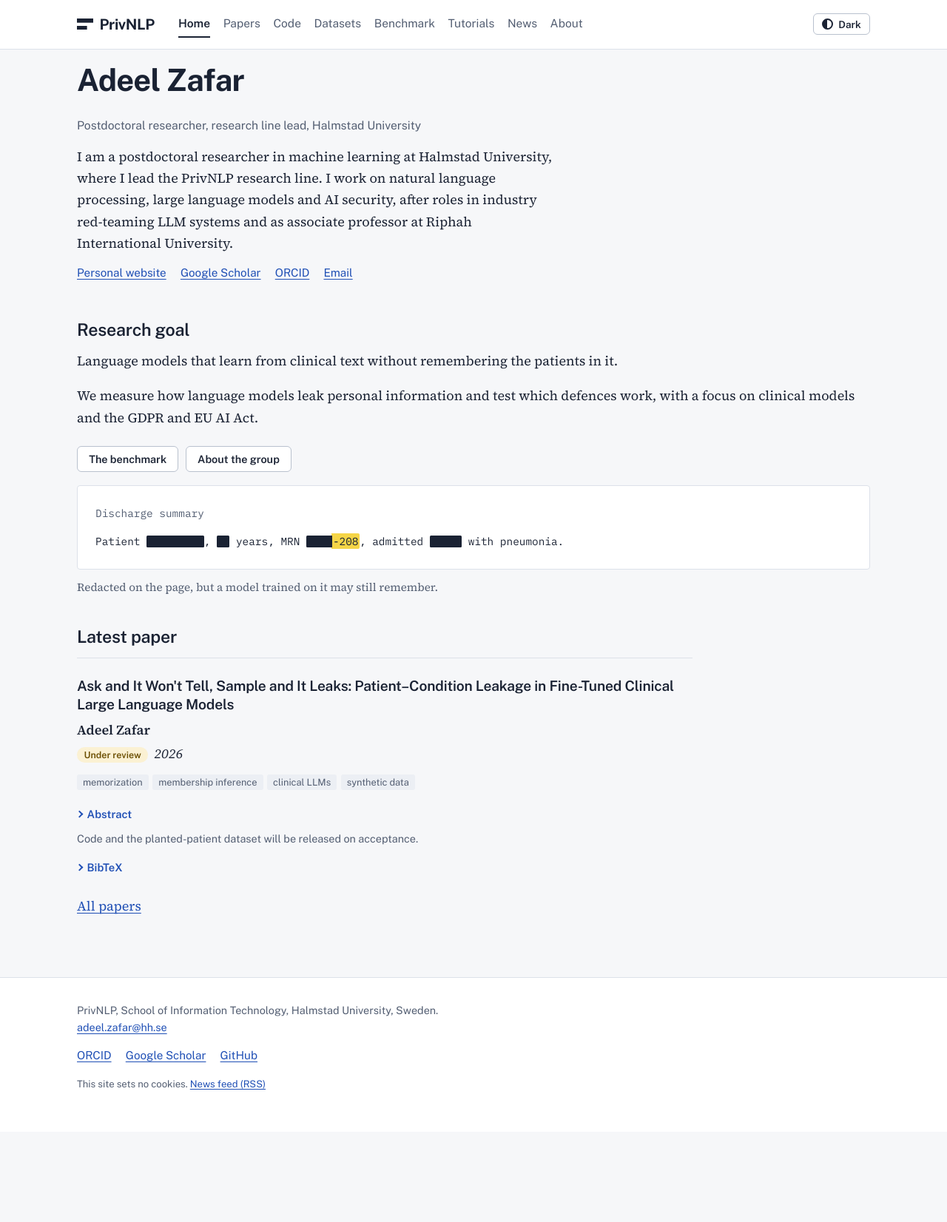
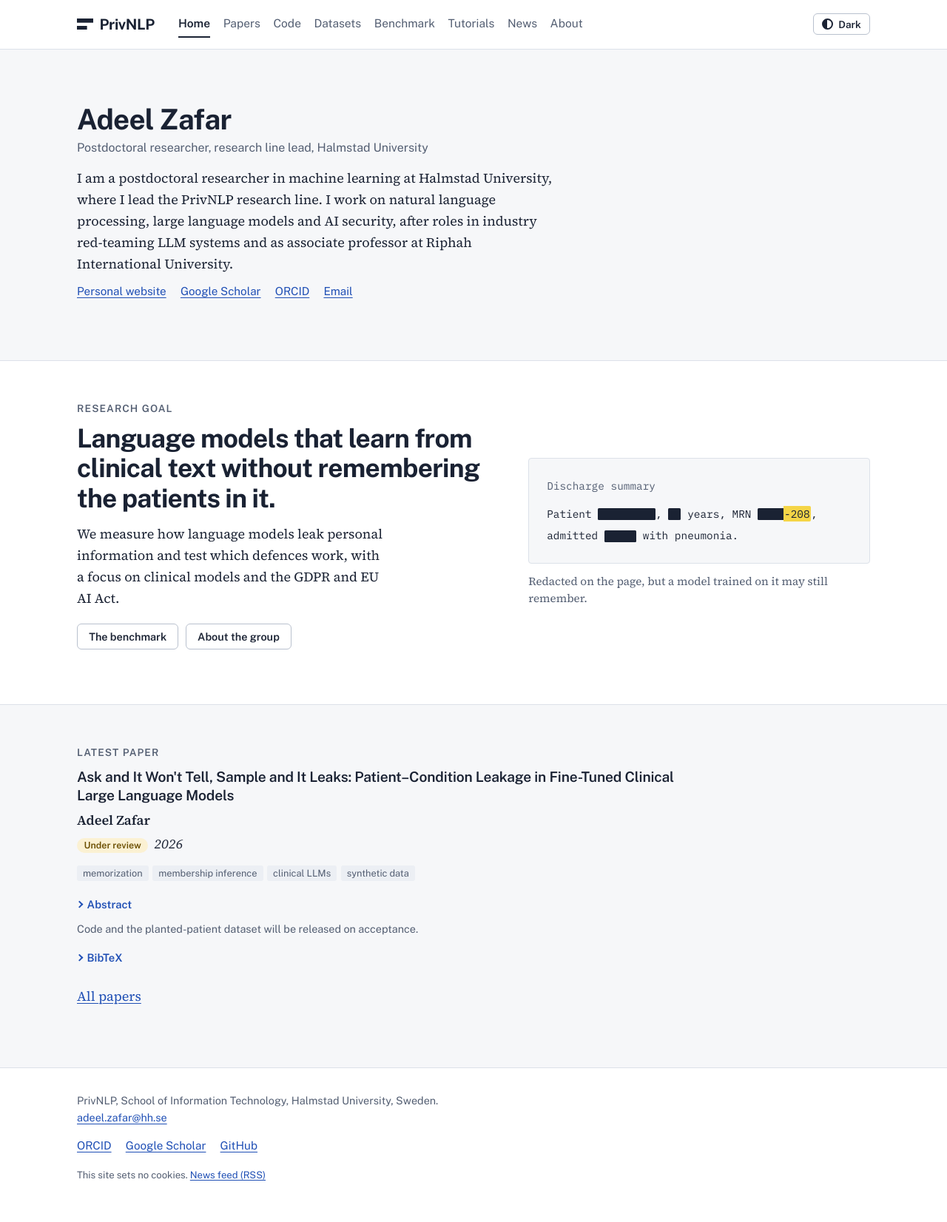
Before and after one commit to Adeelzafar/privnlp, a Jekyll site: the page built from index.html, in a window 1280 px wide. Shown: the whole page at 74% size. Built offline with Jekyll 4.4.1, drawn with Linux system fonts in a browser that asks for light colours; before the commit the page ends 1530 px from its top, so only the background shows below that.

Commit message:
Add files via upload

```diff
--- a/assets/css/main.css
+++ b/assets/css/main.css
@@ -256,23 +256,49 @@ mark.leak {
   .note { grid-column: 1; grid-row: 2; }
 }
 
-/* ---------- Home: researcher ---------- */
+/* ---------- Home: researcher, goal, latest paper ---------- */
 .person {
-  display: grid; grid-template-columns: 11rem minmax(0, 1fr); gap: 1.5rem 2.5rem;
-  align-items: start; margin-top: 1rem;
+  display: grid; grid-template-columns: 10rem minmax(0, 1fr); gap: 1.5rem 2.5rem;
+  align-items: center; padding-block: clamp(2.5rem, 6vw, 4.5rem);
 }
 .person-no-photo { grid-template-columns: minmax(0, 1fr); }
 .person-photo {
-  width: 11rem; height: 11rem; object-fit: cover; border-radius: 6px;
+  width: 10rem; height: 10rem; object-fit: cover; border-radius: 6px;
   border: 1px solid var(--rule); background: var(--chip);
 }
 .person-text { max-width: var(--measure); }
-.person h2 { margin: 0 0 0.15rem; }
-.person-role { font-family: var(--font-ui); color: var(--muted); font-size: 0.98rem; margin-bottom: 0.9rem; }
-.person-bio p { margin-bottom: 0.8em; }
+.person h1 { font-size: clamp(1.9rem, 3.4vw, 2.4rem); margin: 0 0 0.15rem; }
+.person-role { font-family: var(--font-ui); color: var(--muted); font-size: 1rem; margin-bottom: 0.8rem; }
+.person-bio p { margin-bottom: 0.6em; }
+.person .profile-links { margin-top: 0.4rem; }
+
+.band { background: var(--surface); border-block: 1px solid var(--rule); }
+.band .note-text { background: var(--bg); }
+.goal {
+  display: grid; grid-template-columns: minmax(0, 1.2fr) minmax(0, 1fr);
+  gap: 2rem 3.5rem; align-items: center; padding-block: clamp(2.5rem, 5vw, 3.5rem);
+}
+.goal-text p { max-width: 44ch; }
+.eyebrow {
+  font: 600 0.85rem var(--font-ui); text-transform: uppercase; letter-spacing: 0.08em;
+  color: var(--muted); margin: 0 0 0.8rem;
+}
+.goal-statement {
+  font-family: var(--font-ui); font-weight: 700; letter-spacing: -0.02em;
+  font-size: clamp(1.6rem, 3vw, 2.2rem); line-height: 1.15; color: var(--ink);
+  margin-bottom: 0.8rem;
+}
+.goal .hero-links { margin-top: 1.2rem; }
+
+.latest { padding-block: clamp(2.5rem, 5vw, 3.5rem) 0; }
+.latest .paper { border-top: 0; padding-top: 0; }
+
+@media (max-width: 52rem) {
+  .goal { grid-template-columns: 1fr; }
+}
 @media (max-width: 40rem) {
-  .person { grid-template-columns: 1fr; }
-  .person-photo { width: 8.5rem; height: 8.5rem; }
+  .person { grid-template-columns: 1fr; align-items: start; }
+  .person-photo { width: 7.5rem; height: 7.5rem; }
 }
 
 /* ---------- Home: sections ---------- */
```
